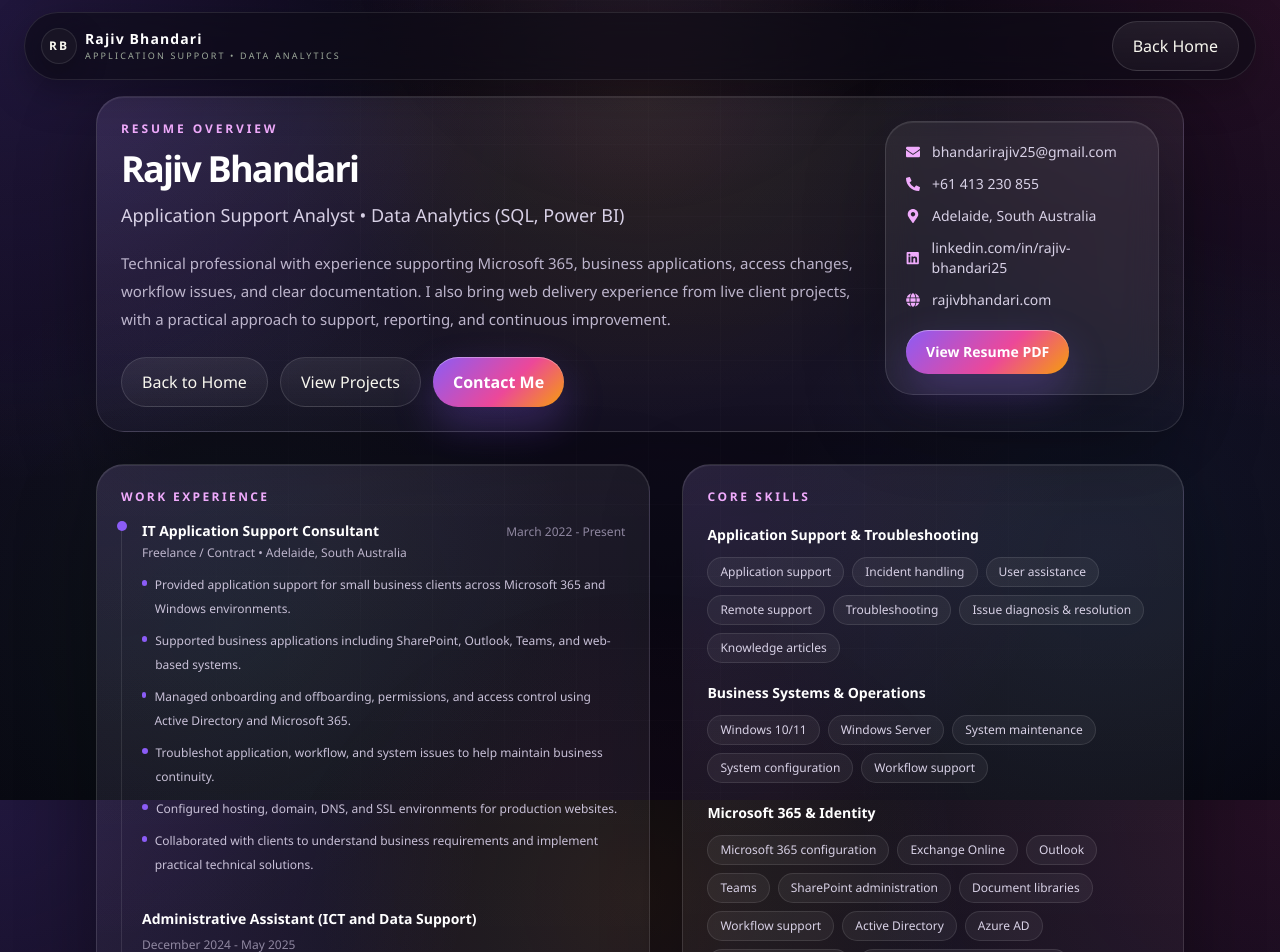
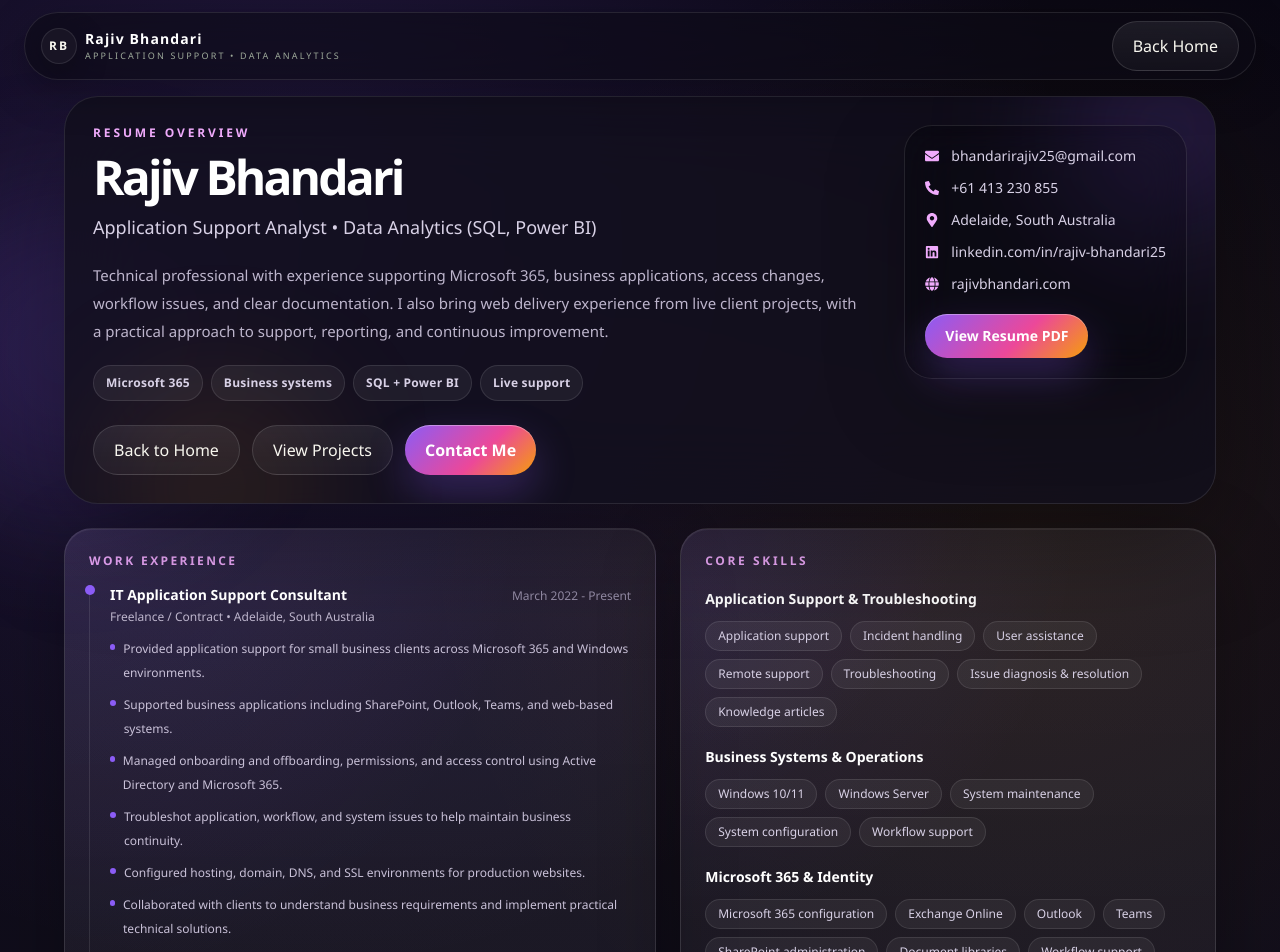
Before and after one commit to prodev1996/portfolio, a Next.js app: page /resume in a window 1280 px wide. Shown: the top 952 px of the page. Built offline with nearby package versions, Linux system fonts and the light colour scheme.

Commit message:
Polish portfolio pages

```diff
--- a/app/globals.css
+++ b/app/globals.css
@@ -460,6 +460,18 @@ img {
     background 0.25s ease;
 }
 
+@media (max-width: 640px) {
+  .cosmic-card {
+    border-radius: 24px;
+    padding: 18px;
+  }
+
+  .btn-primary,
+  .btn-outline {
+    padding: 11px 16px;
+  }
+}
+
 .cosmic-card:hover {
   transform: translateY(-5px);
   border-color: rgba(139, 92, 246, 0.48);
--- a/app/projects/[slug]/page.tsx
+++ b/app/projects/[slug]/page.tsx
@@ -45,7 +45,7 @@ export default async function ProjectPage({ params }: ProjectPageProps) {
   }
 
   return (
-    <section className="relative isolate min-h-svh overflow-hidden px-5 pb-16 pt-24 sm:px-8 lg:px-10">
+    <section className="relative isolate min-h-svh overflow-hidden px-5 pb-14 pt-24 sm:px-8 lg:px-10">
       <div className="pointer-events-none absolute inset-0 -z-10 bg-[radial-gradient(circle_at_28%_8%,rgba(139,92,246,0.22),transparent_32%),radial-gradient(circle_at_82%_22%,rgba(236,72,153,0.12),transparent_26%),linear-gradient(180deg,#090713_0%,#120f1d_48%,#080711_100%)]" />
       <div className="pointer-events-none absolute left-[-80px] top-40 h-72 w-72 rounded-full bg-[#8b5cf6]/18 blur-3xl" />
       <div className="pointer-events-none absolute bottom-28 right-[-80px] h-80 w-80 rounded-full bg-[#ec4899]/12 blur-3xl" />
@@ -54,26 +54,38 @@ export default async function ProjectPage({ params }: ProjectPageProps) {
         <div className="flex flex-wrap items-center justify-between gap-3">
           <ProjectBackButton />
 
-          <a href={project.liveUrl} className="btn-primary">
+          <a
+            href={project.liveUrl}
+            target="_blank"
+            rel="noopener noreferrer"
+            className="btn-primary"
+          >
             Open Website
             <ArrowUpRight className="h-4 w-4" />
           </a>
         </div>
 
-        <div className="mt-8 grid gap-6 lg:grid-cols-[0.9fr_1.1fr] lg:items-end">
+        <div className="mt-7 grid gap-5 rounded-[36px] border border-white/10 bg-[#120f1d]/72 p-5 shadow-[0_34px_120px_rgba(0,0,0,0.34)] backdrop-blur-2xl lg:grid-cols-[0.95fr_1.05fr] lg:items-end lg:p-7">
           <div>
             <p className="text-xs font-black uppercase tracking-[0.28em] text-[#f0abfc]">
               Project
             </p>
-            <h1 className="mt-4 text-4xl font-black leading-[0.95] tracking-[-0.07em] text-white sm:text-5xl">
+            <h1 className="mt-4 text-4xl font-black leading-[0.95] tracking-[-0.07em] text-white sm:text-5xl lg:text-6xl">
               {project.title}
             </h1>
             <p className="mt-5 max-w-2xl text-base leading-7 text-[#c9c1d8]">
               {project.outcome}
             </p>
+            <div className="mt-5 flex flex-wrap gap-2">
+              {project.trustSignals.map((signal) => (
+                <span key={signal} className="cosmic-chip">
+                  {signal}
+                </span>
+              ))}
+            </div>
           </div>
 
-          <div className="rounded-[30px] border border-white/10 bg-white/[0.045] p-5 shadow-[0_28px_90px_rgba(0,0,0,0.3)] backdrop-blur-2xl">
+          <div className="rounded-[28px] border border-white/10 bg-white/[0.045] p-5 shadow-[0_24px_80px_rgba(0,0,0,0.26)] backdrop-blur-2xl">
             <p className="text-xs font-black uppercase tracking-[0.24em] text-[#a78bfa]">
               My role
             </p>
@@ -90,8 +102,8 @@ export default async function ProjectPage({ params }: ProjectPageProps) {
           </div>
         </div>
 
-        <div className="mt-8 overflow-hidden rounded-[36px] border border-white/10 bg-[#120f1d]/82 p-4 shadow-[0_38px_120px_rgba(0,0,0,0.36)] backdrop-blur-2xl">
-          <div className="relative aspect-[16/9] min-h-[300px] overflow-hidden rounded-[28px] border border-white/10 bg-[#090712]">
+        <div className="mt-6 overflow-hidden rounded-[34px] border border-white/10 bg-[#120f1d]/82 p-3 shadow-[0_34px_110px_rgba(0,0,0,0.34)] backdrop-blur-2xl sm:p-4">
+          <div className="relative aspect-[16/9] min-h-[260px] overflow-hidden rounded-[26px] border border-white/10 bg-[#090712]">
             <Image
               src={project.image}
               alt={project.title}
@@ -103,7 +115,7 @@ export default async function ProjectPage({ params }: ProjectPageProps) {
           </div>
         </div>
 
-        <div className="mt-6 grid gap-6 lg:grid-cols-3">
+        <div className="mt-5 grid gap-4 lg:grid-cols-3">
           {[
             ["Goal", project.businessGoal],
             ["Result", project.measurableOutcome],
@@ -118,7 +130,7 @@ export default async function ProjectPage({ params }: ProjectPageProps) {
           ))}
         </div>
 
-        <div className="mt-6 grid gap-6 lg:grid-cols-2">
+        <div className="mt-5 grid gap-5 lg:grid-cols-2">
           {project.images.map((image) => (
             <div
               key={image.src}
--- a/app/resume/page.tsx
+++ b/app/resume/page.tsx
@@ -6,16 +6,22 @@ import ResumeProjects from "@/components/ResumeProjects";
 
 export default function ResumePage() {
   return (
-    <section className="mx-auto w-full max-w-6xl space-y-8 px-4 pb-16 pt-24 sm:px-6 lg:px-8">
+    <section className="relative isolate min-h-svh overflow-hidden px-4 pb-14 pt-24 sm:px-6 lg:px-8">
+      <div className="pointer-events-none absolute inset-0 -z-10 bg-[radial-gradient(circle_at_22%_8%,rgba(139,92,246,0.18),transparent_32%),radial-gradient(circle_at_80%_22%,rgba(245,158,11,0.08),transparent_28%),linear-gradient(180deg,#090713_0%,#120f1d_52%,#080711_100%)]" />
+      <div className="pointer-events-none absolute left-[-90px] top-48 h-80 w-80 rounded-full bg-[#8b5cf6]/16 blur-3xl" />
+      <div className="pointer-events-none absolute bottom-20 right-[-100px] h-80 w-80 rounded-full bg-[#ec4899]/10 blur-3xl" />
+
+      <div className="mx-auto w-full max-w-6xl space-y-6">
         <ResumeHeader />
-      <div className="grid gap-8 lg:grid-cols-[1.05fr_0.95fr]">
-        <div className="space-y-8">
+        <div className="grid gap-6 lg:grid-cols-[1.05fr_0.95fr]">
+          <div className="space-y-6">
             <ResumeTimeline />
             <ResumeProjects />
           </div>
-        <div className="space-y-8">
+          <div className="space-y-6">
             <ResumeSkillsDetailed />
             <ResumeEducation />
+          </div>
         </div>
       </div>
     </section>
--- a/components/ResumeHeader.tsx
+++ b/components/ResumeHeader.tsx
@@ -9,14 +9,16 @@ import {
 
 export default function ResumeHeader() {
   return (
-    <section className="card rounded-[32px]">
+    <section className="relative overflow-hidden rounded-[34px] border border-white/10 bg-[#120f1d]/82 p-5 shadow-[0_34px_110px_rgba(0,0,0,0.34)] backdrop-blur-2xl sm:p-7">
+      <div className="absolute -right-16 -top-20 h-56 w-56 rounded-full bg-[#8b5cf6]/18 blur-3xl" />
+      <div className="absolute -bottom-24 left-10 h-56 w-56 rounded-full bg-[#f59e0b]/10 blur-3xl" />
       <div className="flex flex-col gap-6 lg:flex-row lg:items-start lg:justify-between">
-        <div className="max-w-3xl">
+        <div className="relative max-w-3xl">
           <p className="text-xs font-semibold uppercase tracking-[0.24em] text-[#f0abfc]">
             Resume Overview
           </p>
 
-          <h1 className="mt-3 text-3xl font-black tracking-[-0.05em] text-white sm:text-4xl">
+          <h1 className="mt-3 text-4xl font-black tracking-[-0.06em] text-white sm:text-5xl">
             Rajiv Bhandari
           </h1>
 
@@ -31,6 +33,14 @@ export default function ResumeHeader() {
             projects, with a practical approach to support, reporting, and
             continuous improvement.
           </p>
+
+          <div className="mt-5 flex flex-wrap gap-2">
+            {["Microsoft 365", "Business systems", "SQL + Power BI", "Live support"].map((item) => (
+              <span key={item} className="cosmic-chip">
+                {item}
+              </span>
+            ))}
+          </div>
 
           <div className="mt-6 flex flex-wrap gap-3">
             <Link href="/" className="btn-outline">
@@ -47,7 +57,7 @@ export default function ResumeHeader() {
           </div>
         </div>
 
-        <div className="soft-panel rounded-[28px] p-5 text-sm text-[#d8d1e6]">
+        <div className="relative rounded-[28px] border border-white/10 bg-black/28 p-5 text-sm text-[#d8d1e6] shadow-[0_24px_80px_rgba(0,0,0,0.26)] backdrop-blur-xl">
           <div className="space-y-3">
             <p className="flex items-center gap-3">
               <FaEnvelope className="text-[#f0abfc]" />
```
Lines whose indentation alone changed are shown as unchanged.
